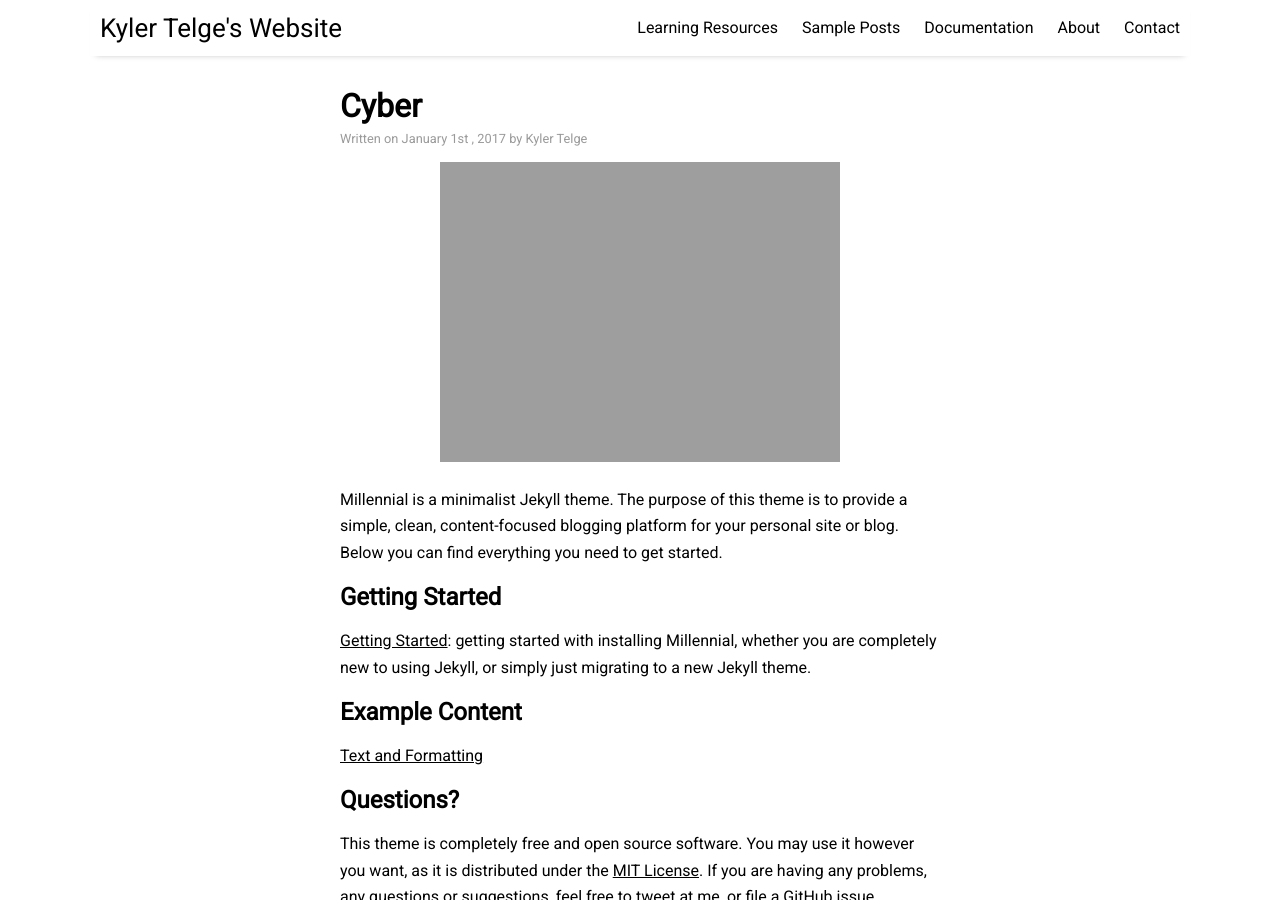
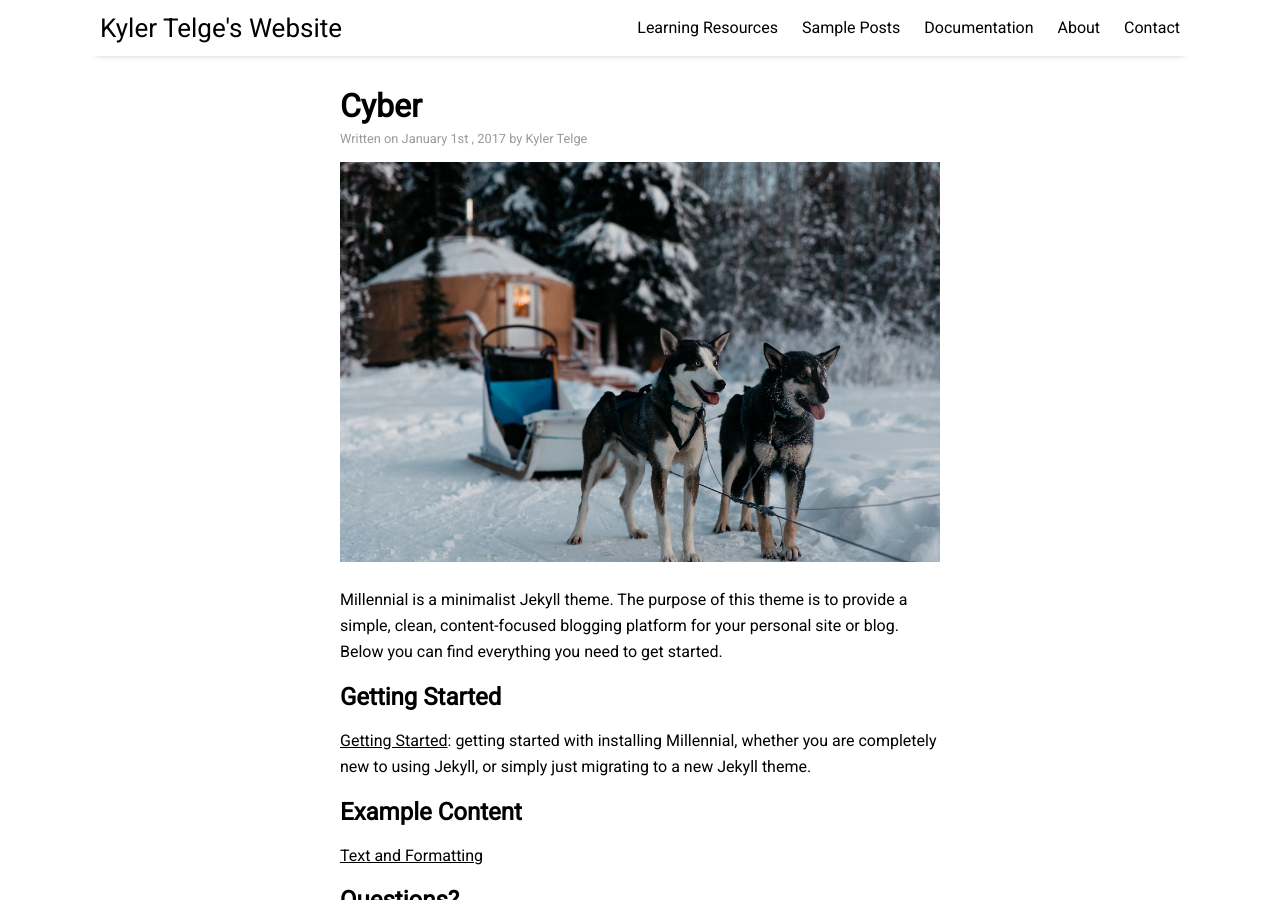
Before and after one commit to turnkeyz/turnkeyz.github.io, a Jekyll site: the page built from _posts/2017-01-01-welcome-to-millennial.md, in a window 1280 px wide and 900 px high. Built offline with Jekyll 4.4.1, drawn with Linux system fonts in a browser that asks for light colours; nearby versions of some CDN libraries.

```diff
--- a/_posts/2017-01-01-welcome-to-millennial.md
+++ b/_posts/2017-01-01-welcome-to-millennial.md
@@ -4,7 +4,7 @@
 author: "Kyler Telge"
 categories: documentation
 tags: [documentation,sample]
-image: kali-logo.png
+image: arctic-1.jpg
 ---
 
 Millennial is a minimalist Jekyll theme. The purpose of this theme is to provide a simple, clean, content-focused blogging platform for your personal site or blog. Below you can find everything you need to get started.
```
